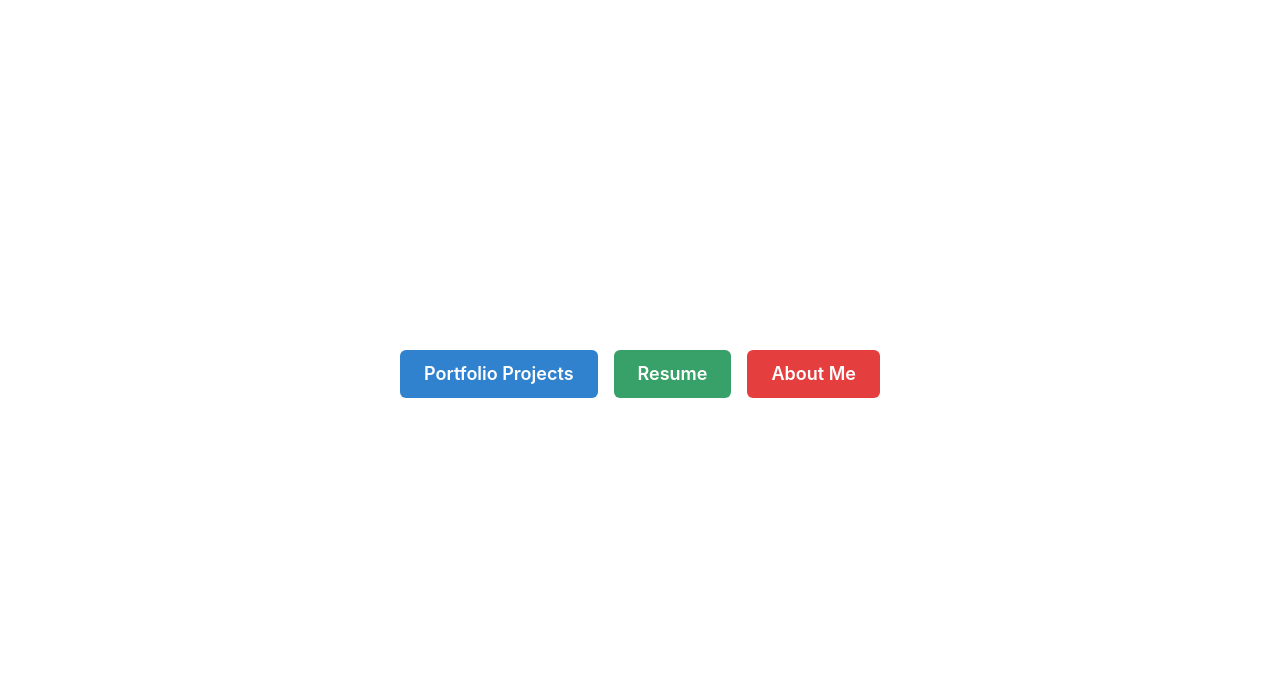
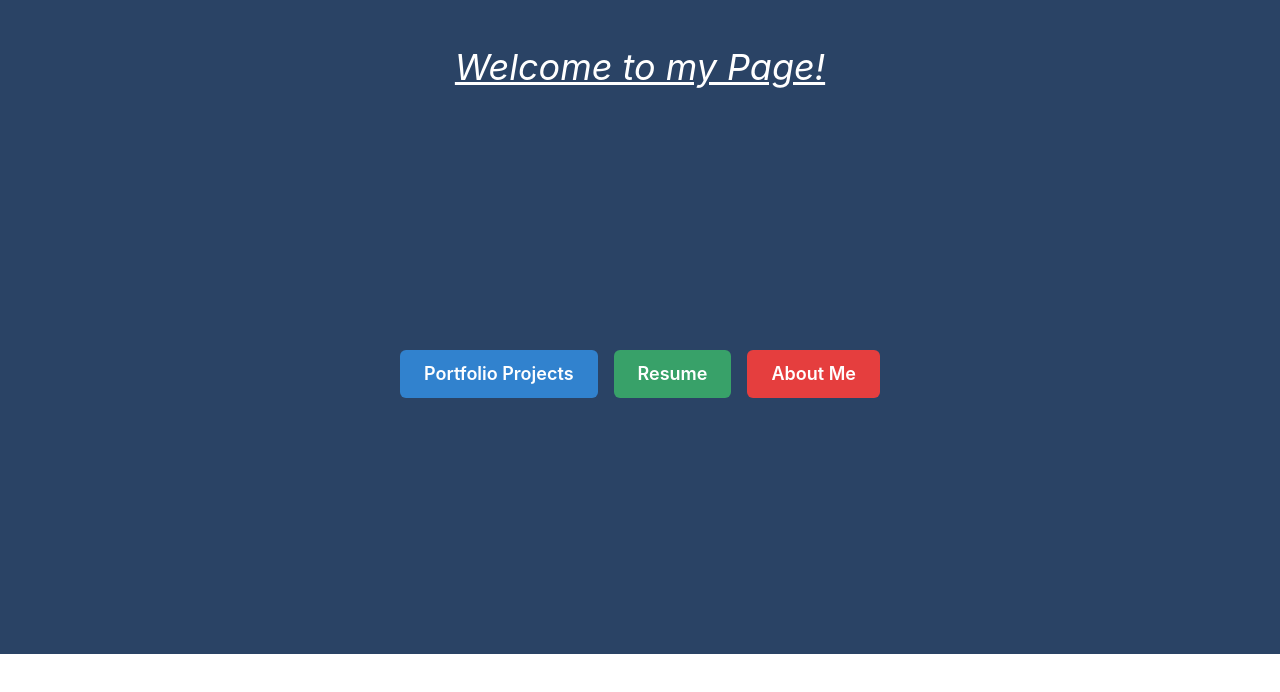
Before and after one commit to ComputerScienceWarrior/portfolio, a React (Create React App) app: page / in a window 1280 px wide. Shown: the top 692 px of the page. Built offline with nearby package versions, Linux system fonts and the light colour scheme; the HTML template or start-up script is replaced by a standard one.

Commit message:
adds blue to background

```diff
--- a/src/App.js
+++ b/src/App.js
@@ -6,8 +6,8 @@ import { ChakraProvider } from '@chakra-ui/react'
 
 function App() {
   return (
-    <ChakraProvider>
-      <Box className='flex justify-center flex-col items-center pt-10'>
+    <ChakraProvider className="bg-blue-900">
+      <Box className='flex justify-center flex-col items-center pt-10 bg-blue-900'>
         <Home />
       </Box>
     </ChakraProvider>
```
